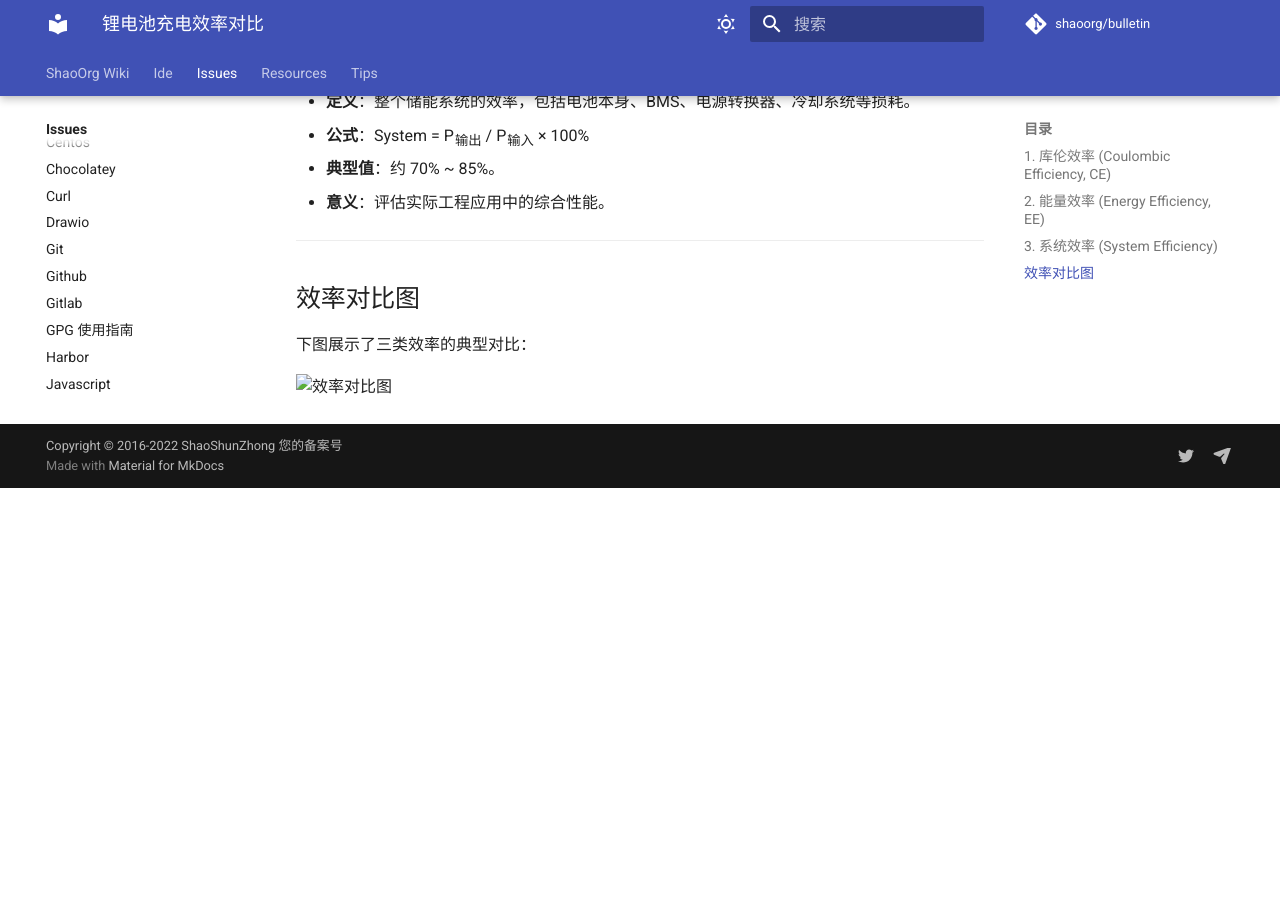
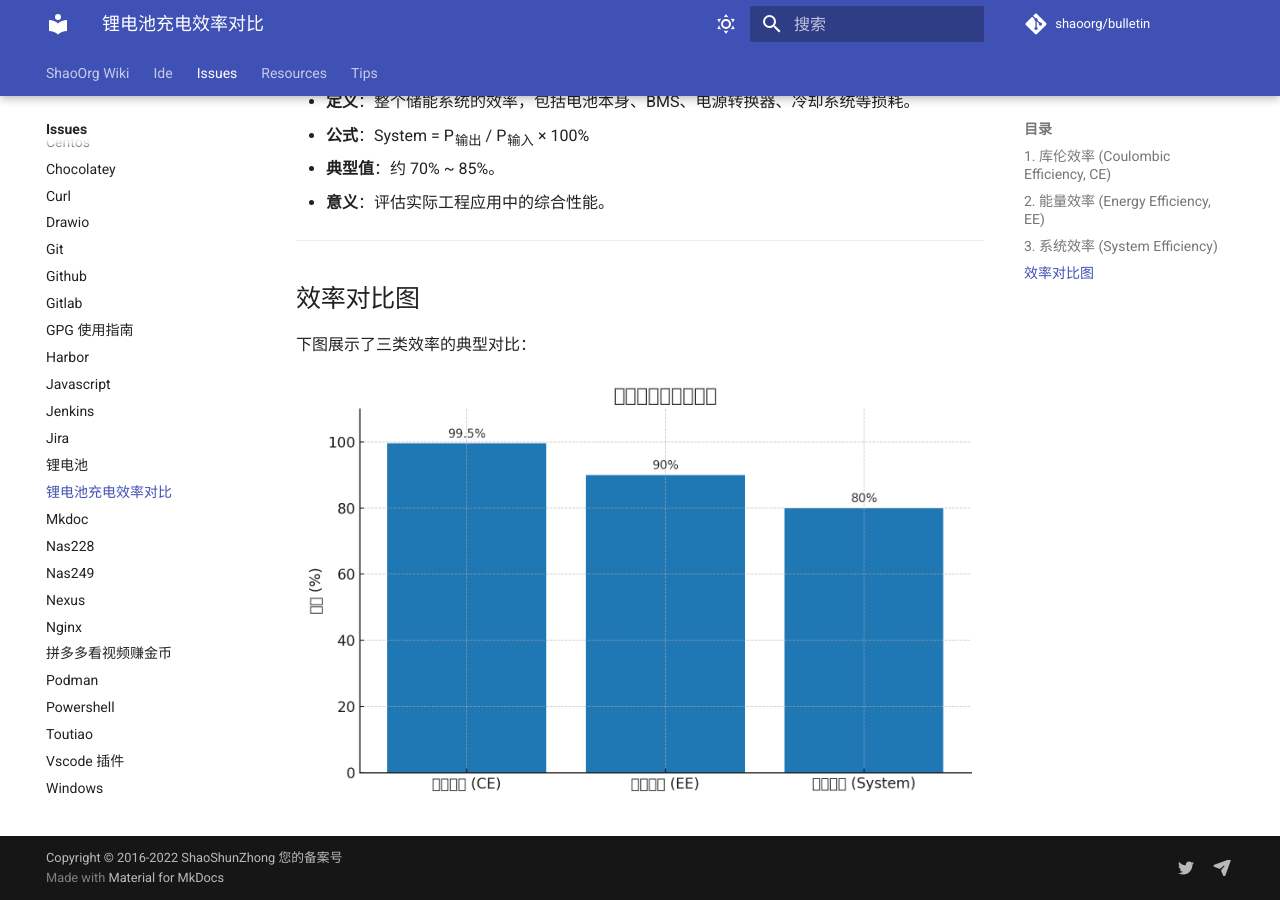
Before and after one commit to ShaoOrg/bulletin, an MkDocs documentation site: the page built from docs/issues/lithium_battery_efficiency_comparison.md, in a window 1280 px wide and 900 px high, scrolled down 690 px. Built offline with MkDocs 1.6.1 and Material for MkDocs 9.7.7, drawn with Linux system fonts in a browser that asks for light colours; comment, search, counter and statistics services are not loaded; before the commit the page ends 1178 px from its top, so only the background shows below that.

Commit message:
NOCR: foo

```diff
--- a/docs/issues/lithium_battery_efficiency_comparison.md
+++ b/docs/issues/lithium_battery_efficiency_comparison.md
@@ -26,4 +26,4 @@
 
 下图展示了三类效率的典型对比：
 
-![效率对比图](.\images\lithium_battery_efficiency_comparison.png)
+![效率对比图](./images/lithium_battery_efficiency_comparison.png)
```
